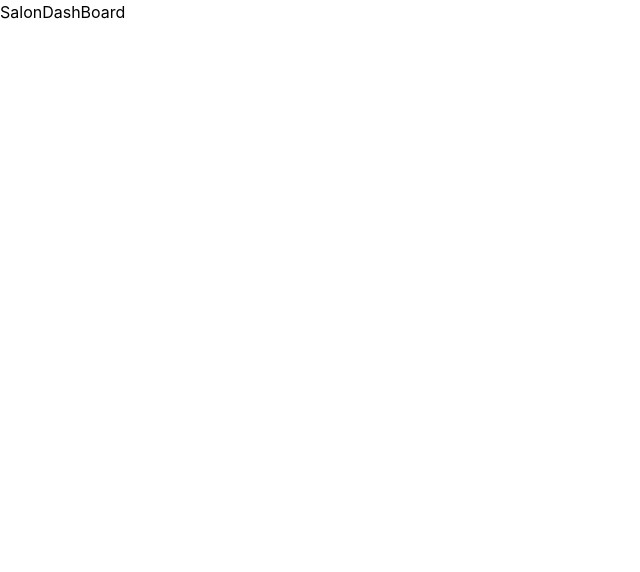
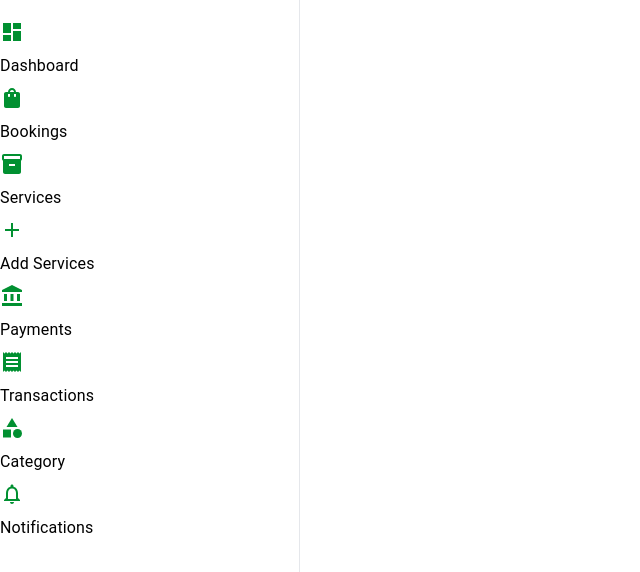
Before and after one commit to Ndlam0211/Salon-Booking-Client, a React (Create React App) app: page /salon-dashboard in a window 1280 px wide. Shown: the top 572 px of the page, without its empty margins (0-640 px from the left). Built offline with nearby package versions, Linux system fonts and the light colour scheme.

Commit message:
Create Siderbar for Salon Dashboard

```diff
--- /dev/null
+++ b/src/Admin Salon/DrawerList.jsx
@@ -0,0 +1,29 @@
+import { ListItemIcon, ListItemText } from '@mui/material'
+import React from 'react'
+
+const DrawerList = ({menu,menu2}) => {
+  return (
+    <div className='h-full'>
+        <div className="flex flex-col justify-between h-full w-[300px] border-r py-5">
+            <div className="space-y-2">
+                {
+                    menu.map((item, index) => (
+                        <div className="">
+                            <p>
+                                <ListItemIcon>
+                                    {item.icon}
+                                </ListItemIcon>
+                                <ListItemText>
+                                    {item.name}
+                                </ListItemText>
+                            </p>
+                        </div>
+                    ))
+                }
+            </div>
+        </div>
+    </div>
+  )
+}
+
+export default DrawerList
--- a/src/Salon/SalonDashBoard.jsx
+++ b/src/Salon/SalonDashBoard.jsx
@@ -1,8 +1,15 @@
 import React from 'react'
+import SalonDrawerList from './components/SalonDrawerList'
 
 const SalonDashBoard = () => {
   return (
-    <div>SalonDashBoard</div>
+    <div className='min-h-screen'>
+      <section className='lg:flex lg:h-[90vh]'>
+        <div className="hidden lg:block h-full">
+          <SalonDrawerList/>
+        </div>
+      </section>
+    </div>
   )
 }
 
--- a/src/Salon/components/SalonDrawerList.jsx
+++ b/src/Salon/components/SalonDrawerList.jsx
@@ -1,6 +1,7 @@
 import { AccountBalance, AccountBox, Add, Dashboard, Inventory, Logout, NotificationsNone, Receipt, ShoppingBag } from '@mui/icons-material';
 import React from 'react'
 import CategoryIcon from '@mui/icons-material/Category'
+import DrawerList from '../../Admin Salon/DrawerList';
 
 const menu = [
   {
@@ -70,7 +71,7 @@ const menu2 = [
 
 const SalonDrawerList = () => {
   return (
-    <div>SalonDrawerList</div>
+    <DrawerList menu={menu} menu2={menu2}/>
   )
 }
 
```
